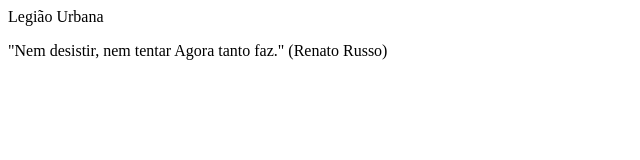
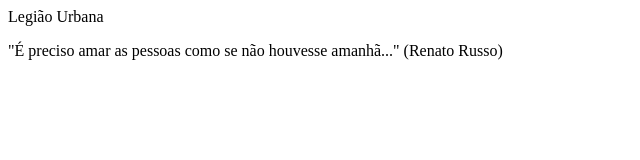
Before and after one commit to IsaqueHenriques/fanpagepweb, a plain HTML site: page fanpage/index.html in a window 1280 px wide. Shown: the whole page, without its empty margins (0-640 px from the left). Drawn offline with Linux system fonts and the light colour scheme.

Commit message:
Update index.html

```diff
--- a/fanpage/index.html
+++ b/fanpage/index.html
@@ -11,8 +11,7 @@
     </header>
 
     <main>
-           <p> "Nem desistir, nem tentar
-               Agora tanto faz."
+           <p> "É preciso amar as pessoas como se não houvesse amanhã..."
                (Renato Russo)</p>
     </main>
 
```
